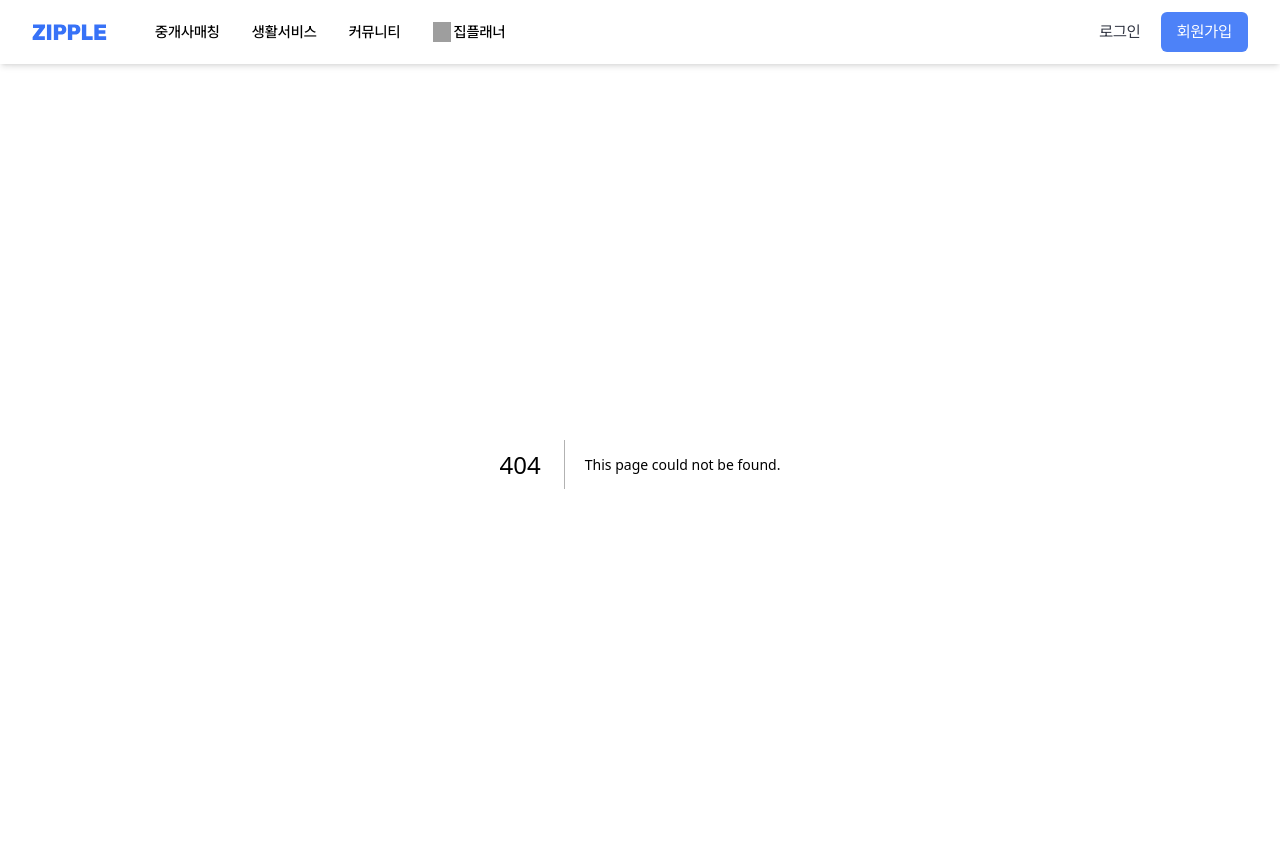
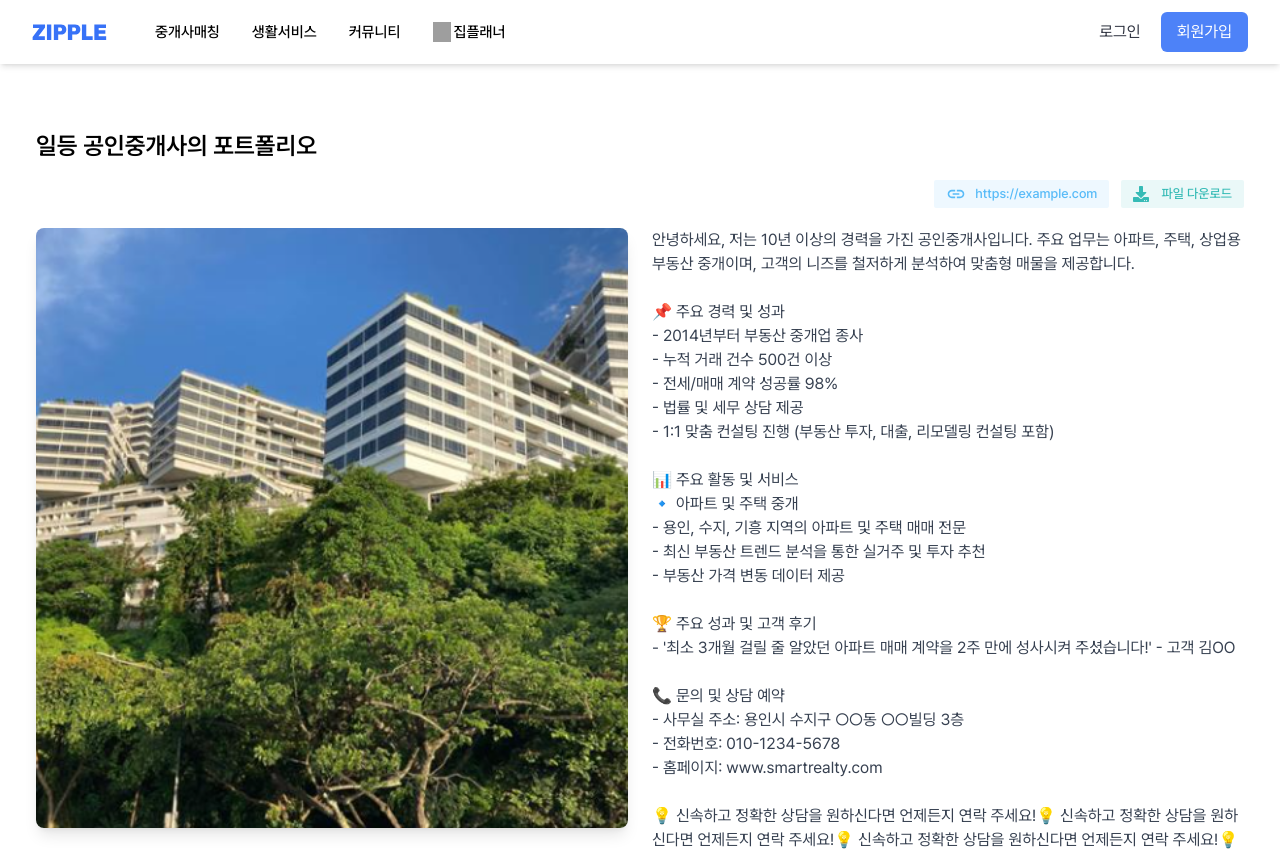
Before and after one commit to ziplanner/zipple-front, a Next.js app: page /portfolio/detail in a window 1280 px wide. Before the commit this address had no page. Shown: the top 851 px of the page. Built offline with nearby package versions, Linux system fonts and the light colour scheme; grey boxes are pictures that could not be loaded.

Commit message:
feat: Create profile detail page

```diff
--- /dev/null
+++ b/app/(user)/portfolio/detail/page.tsx
@@ -0,0 +1,194 @@
+"use client";
+
+import React, { useState } from "react";
+import Image, { StaticImageData } from "next/image";
+import {
+  FaLink,
+  FaDownload,
+  FaChevronLeft,
+  FaChevronRight,
+} from "react-icons/fa";
+import { useSearchParams } from "next/navigation";
+import defaultImage1 from "@/app/image/test/apt7.png";
+import defaultImage2 from "@/app/image/test/apt8.png";
+import defaultImage3 from "@/app/image/test/baby.png";
+import defaultImage4 from "@/app/image/test/apt10.png";
+import defaultImage5 from "@/app/image/test/test12.png";
+import { MdLink } from "react-icons/md";
+import { profile } from "console";
+
+interface PortfolioDetailProps {
+  title: string;
+  details: string;
+  images: string[] | StaticImageData[];
+  file?: string;
+  url?: string;
+}
+
+const PortfolioDetailPage = () => {
+  const searchParams = useSearchParams();
+  const id = searchParams.get("id");
+
+  const [portfolio, setPortfolio] = useState<PortfolioDetailProps>({
+    title: "일등 공인중개사의 포트폴리오",
+    details:
+      "안녕하세요, 저는 10년 이상의 경력을 가진 공인중개사입니다. 주요 업무는 아파트, 주택, 상업용 부동산 중개이며, 고객의 니즈를 철저하게 분석하여 맞춤형 매물을 제공합니다.\n\n" +
+      "📌 주요 경력 및 성과\n" +
+      "- 2014년부터 부동산 중개업 종사\n" +
+      "- 누적 거래 건수 500건 이상\n" +
+      "- 전세/매매 계약 성공률 98%\n" +
+      "- 법률 및 세무 상담 제공\n" +
+      "- 1:1 맞춤 컨설팅 진행 (부동산 투자, 대출, 리모델링 컨설팅 포함)\n\n" +
+      "📊 주요 활동 및 서비스\n" +
+      "🔹 아파트 및 주택 중개\n" +
+      "- 용인, 수지, 기흥 지역의 아파트 및 주택 매매 전문\n" +
+      "- 최신 부동산 트렌드 분석을 통한 실거주 및 투자 추천\n" +
+      "- 부동산 가격 변동 데이터 제공\n\n" +
+      "🏆 주요 성과 및 고객 후기\n" +
+      "- '최소 3개월 걸릴 줄 알았던 아파트 매매 계약을 2주 만에 성사시켜 주셨습니다!' - 고객 김OO\n\n" +
+      "📞 문의 및 상담 예약\n" +
+      "- 사무실 주소: 용인시 수지구 ○○동 ○○빌딩 3층\n" +
+      "- 전화번호: 010-1234-5678\n" +
+      "- 홈페이지: www.smartrealty.com\n\n" +
+      "💡 신속하고 정확한 상담을 원하신다면 언제든지 연락 주세요!" +
+      "💡 신속하고 정확한 상담을 원하신다면 언제든지 연락 주세요!" +
+      "💡 신속하고 정확한 상담을 원하신다면 언제든지 연락 주세요!" +
+      "💡 신속하고 정확한 상담을 원하신다면 언제든지 연락 주세요!" +
+      "💡 신속하고 정확한 상담을 원하신다면 언제든지 연락 주세요!",
+    images: [
+      defaultImage1,
+      defaultImage2,
+      defaultImage3,
+      defaultImage4,
+      defaultImage5,
+    ],
+    file: "https://example.com/sample.pdf",
+    url: "https://example.com",
+  });
+
+  const [currentImageIndex, setCurrentImageIndex] = useState<number>(0);
+  const [isImageViewerOpen, setIsImageViewerOpen] = useState<boolean>(false);
+
+  const nextImage = () => {
+    setCurrentImageIndex((prev) => (prev + 1) % portfolio.images.length);
+  };
+
+  const prevImage = () => {
+    setCurrentImageIndex(
+      (prev) => (prev - 1 + portfolio.images.length) % portfolio.images.length
+    );
+  };
+
+  return (
+    <div className="mx-auto p-4 mt-8 mb-12 md:mt-12 md:mb-20">
+      {/* 타이틀 & 다운로드/링크 */}
+      <h1 className="text-mobile_h1_contents_title md:text-h1_contents_title">
+        {portfolio.title}
+      </h1>
+      {/* 📌 링크 & 다운로드 버튼 */}
+      <div className="flex flex-row justify-start md:justify-end gap-3 mb-5">
+        <div className="flex flex-row gap-3">
+          {/* Portfolio URL */}
+          {portfolio.url && (
+            <div
+              className="inline-flex rounded-sm md:text-body3_m items-center mt-4
+            text-token_4 bg-token_4_bg md:whitespace-nowrap overflow-hidden
+            md:overflow-visible text-ellipsis text-mobile_body4_r py-1 px-2 md:px-3 max-w-fit"
+            >
+              <MdLink className="md:w-5 md:h-5 w-4 h-4 text-token_4 flex-shrink-0" />
+              &nbsp;&nbsp;&nbsp;
+              <span className="truncate md:whitespace-nowrap">
+                {portfolio.url}
+              </span>
+            </div>
+          )}
+          {/* File Download */}
+          {portfolio.file && (
+            <div
+              className="inline-flex rounded-sm md:text-body3_m items-center mt-4
+          bg-token_3_bg md:whitespace-nowrap overflow-hidden text-token_3
+            md:overflow-visible text-ellipsis text-mobile_body4_r py-1 px-2 md:px-3 max-w-fit"
+            >
+              <a
+                href={portfolio.file}
+                download
+                className="flex items-center hover:underline"
+              >
+                <FaDownload className="md:w-4 md:h-4 w-3 h-3 flex-shrink-0" />
+              </a>
+              <span className="truncate md:whitespace-nowrap pl-3">
+                파일 다운로드
+              </span>
+            </div>
+          )}
+        </div>
+      </div>
+
+      <div className="flex flex-col md:flex-row md:gap-6">
+        <div
+          className="relative w-full max-h-[600px] md:w-1/2 aspect-square cursor-pointer flex flex-col items-center"
+          onClick={() => setIsImageViewerOpen(true)}
+        >
+          <Image
+            src={portfolio.images[currentImageIndex]}
+            alt="포트폴리오 이미지"
+            layout="fill"
+            objectFit="cover"
+            className="rounded-lg shadow-lg"
+          />
+        </div>
+        {/* {portfolio.images.length > 0 && (
+            <span className="md:text-body4_r text-mobile_body4_r text-text_sub">
+              사진을 클릭하면 상세하게 확인하실 수 있습니다.
+            </span>
+          )} */}
+        {/* 📌 상세 설명 */}
+        <div className="md:w-1/2 mt-6 md:mt-0">
+          <p className="text-gray-700 text-mobile_body3_r md:text-h4_r whitespace-pre-line">
+            {portfolio.details}
+          </p>
+        </div>
+      </div>
+
+      {/* 📌 이미지 확대 모달 */}
+      {isImageViewerOpen && (
+        <div className="fixed inset-0 bg-black bg-opacity-50 flex items-center justify-center z-50">
+          <button
+            className="absolute top-5 right-5 text-white text-2xl"
+            onClick={() => setIsImageViewerOpen(false)}
+          >
+            ✖
+          </button>
+          <button
+            className="absolute left-5 md:left-10 text-white text-2xl p-3 bg-black/40 rounded-full"
+            onClick={prevImage}
+          >
+            <FaChevronLeft />
+          </button>
+          <Image
+            src={portfolio.images[currentImageIndex]}
+            alt="포트폴리오 확대 이미지"
+            width={800}
+            height={500}
+            className="rounded-lg max-w-[90%] md:max-w-[70%] max-h-[80vh]"
+          />
+          {/* 📌 이미지 개수 표시 (확대 시에만 보이도록 변경) */}
+          <div
+            className="absolute bottom-5 left-1/2 transform -translate-x-1/2 bg-black/60 text-white
+        text-sm px-3 py-1 rounded-md"
+          >
+            {currentImageIndex + 1} / {portfolio.images.length}
+          </div>
+          <button
+            className="absolute right-5 md:right-10 text-white text-2xl p-3 bg-black/40 rounded-full"
+            onClick={nextImage}
+          >
+            <FaChevronRight />
+          </button>
+        </div>
+      )}
+    </div>
+  );
+};
+
+export default PortfolioDetailPage;
```
